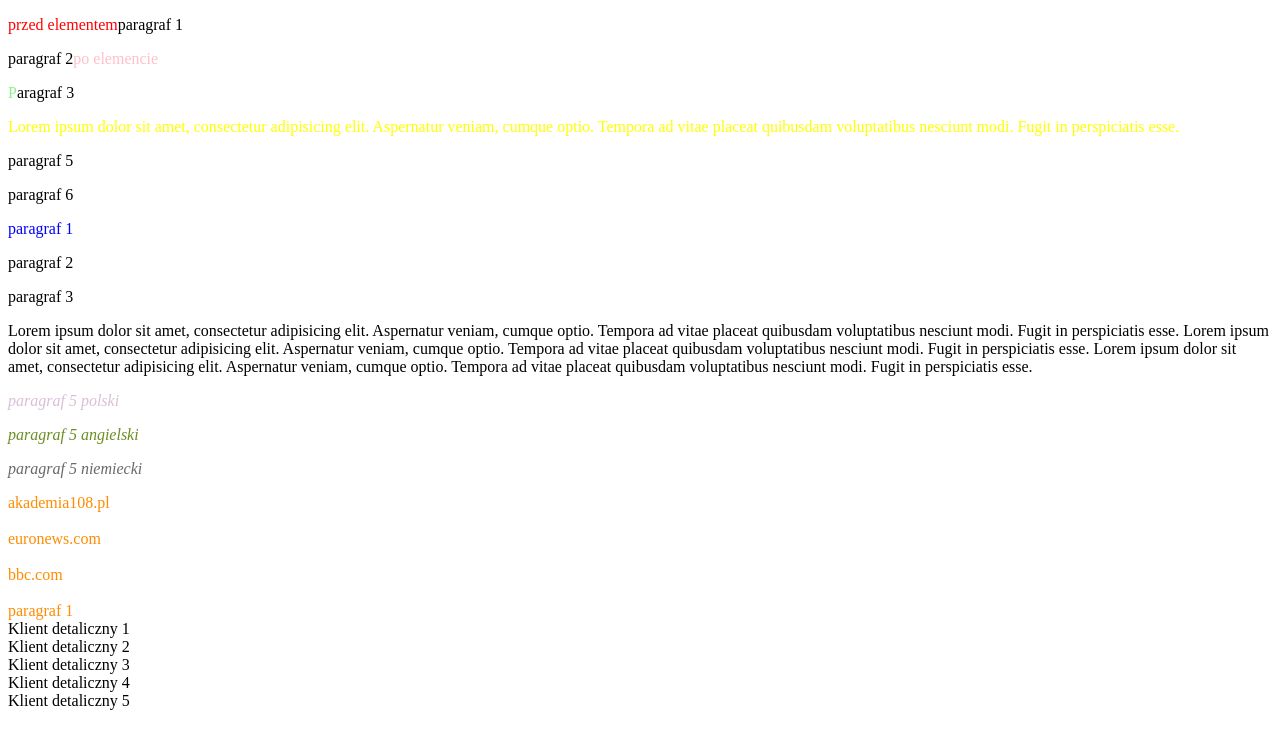
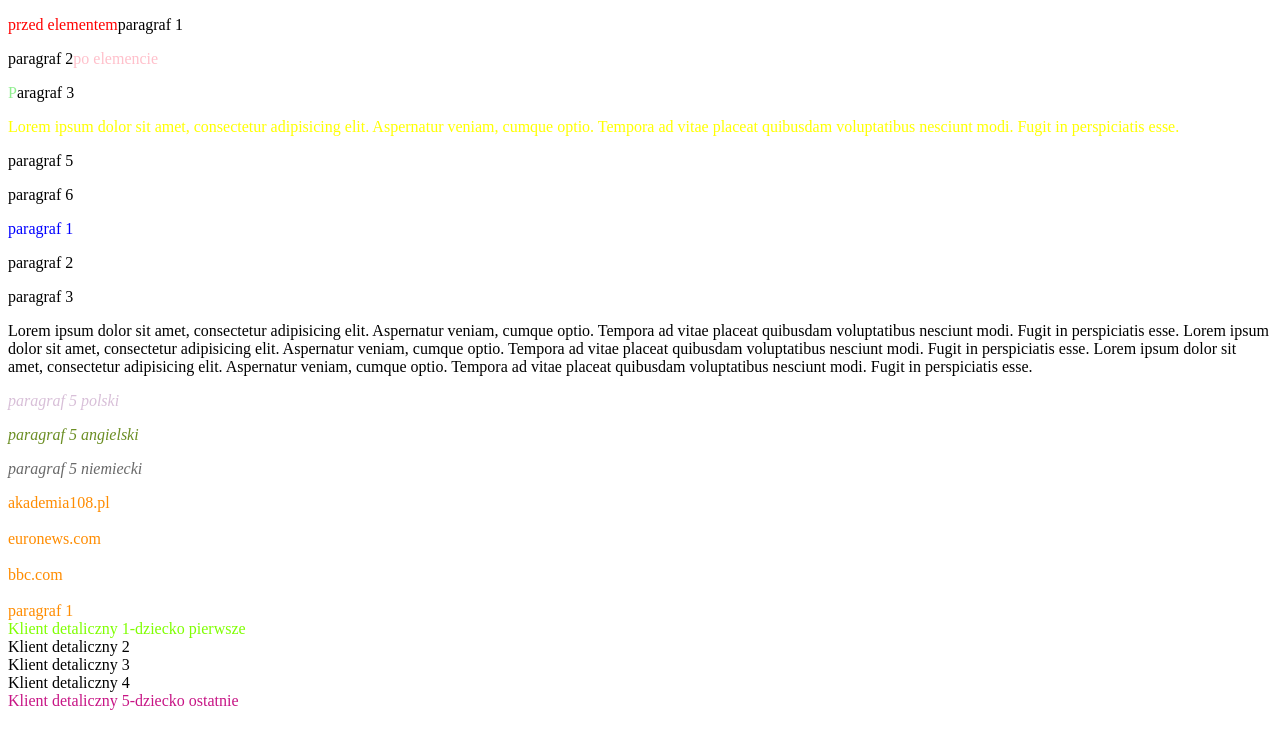
Before and after one commit to wiemka/css_rozszerzony, a plain HTML site: page index.html in a window 1280 px wide. Drawn offline with Linux system fonts and the light colour scheme.

Commit message:
inne pseudo-klasy

```diff
--- a/CSS/style.css
+++ b/CSS/style.css
@@ -75,3 +75,15 @@ p:lang(de) {
     font-style: italic;
     color: dimgray;
 }
+
+div.klient:first-child {
+    color: chartreuse;
+}
+
+div.klient:last-child {
+    color: mediumvioletred;
+}
+
+div.klient:only-child {
+    color: lightblue;
+}
--- a/index.html
+++ b/index.html
@@ -32,11 +32,11 @@
     </div>
 
     <div class="tabelka">
-        <div class="klient">Klient detaliczny 1</div>
+        <div class="klient">Klient detaliczny 1-dziecko pierwsze</div>
         <div class="klient">Klient detaliczny 2</div>
         <div class="klient">Klient detaliczny 3</div>
         <div class="klient">Klient detaliczny 4</div>
-        <div class="klient">Klient detaliczny 5</div>
+        <div class="klient">Klient detaliczny 5-dziecko ostatnie</div>
     </div>
 
 </body>
```
